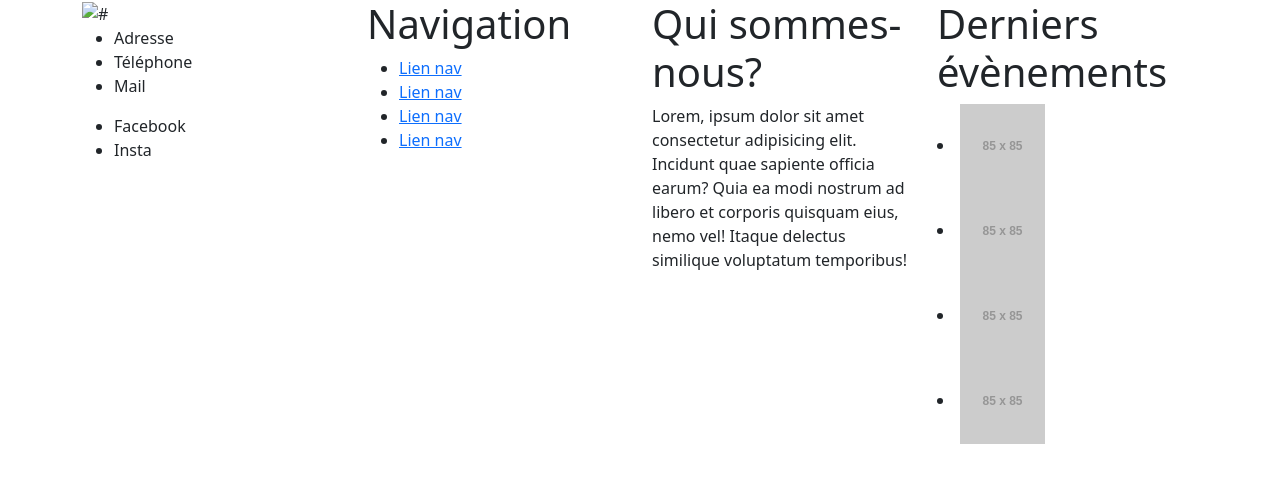
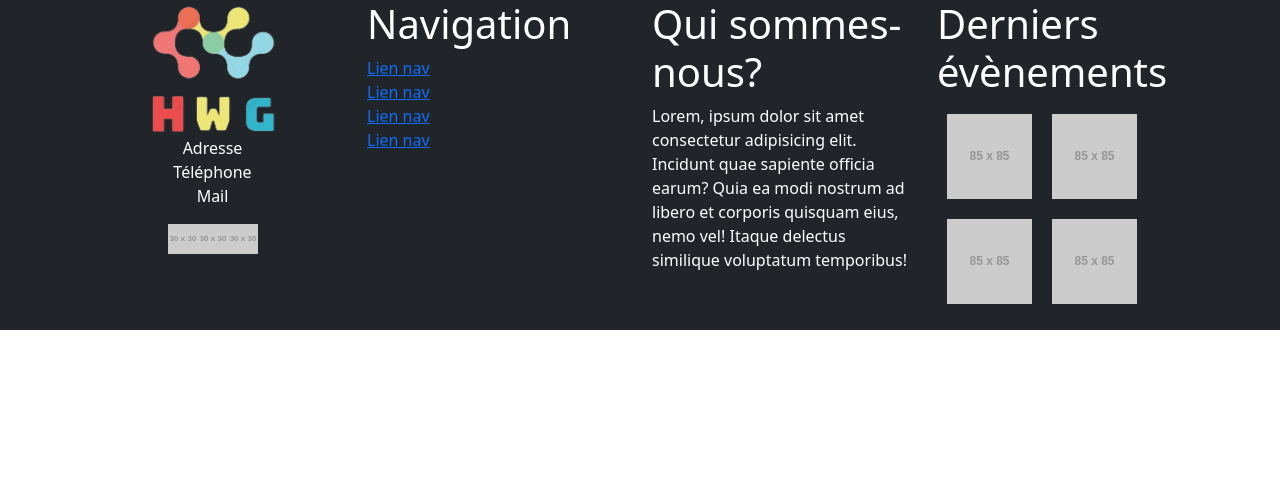
Before and after one commit to TheAkouel/herewego, a plain HTML site: page index.html in a window 1280 px wide. Drawn offline with nearby package versions, Linux system fonts and the light colour scheme; a small style sheet from the web is missing.

Commit message:
footer styling

```diff
--- a/index.html
+++ b/index.html
@@ -3,9 +3,8 @@
 <head>
     <meta charset="UTF-8">
     <meta name="viewport" content="width=device-width, initial-scale=1.0">
-    <link href="https://cdn.jsdelivr.net/npm/bootstrap@5.3.2/dist/css/bootstrap.css" rel="stylesheet" integrity="sha384-T3c6CoIi6uLrA9TneNEoa7RxnatzjcDSCmG1MXxSR1GAsXEV/Dwwykc2MPK8M2HN" crossorigin="anonymous">
-    <script src="https://cdn.jsdelivr.net/npm/bootstrap@5.3.2/dist/js/bootstrap.bundle.min.js" integrity="sha384-C6RzsynM9kWDrMNeT87bh95OGNyZPhcTNXj1NW7RuBCsyN/o0jlpcV8Qyq46cDfL" crossorigin="anonymous">
-    </script>
+    <link href="styles/bootstrap.css" rel="stylesheet">
+    <link href="styles/style.css" rel="stylesheet">
     <title>Accueil</title>
 </head>
 <body>
@@ -17,47 +16,48 @@
 
     </main>
 
-    <footer>
+    <footer class="text-bg-dark">
         <div class="container">
             <div class="row">
-                <div class="col-3">
-                    <div class="footer-logo">
-                        <img src="" alt="#">
+                <div class="footer-logo col-3">
+                    <img src="imgs/logo.png" alt="#">
                     <ul class="footer-contact">
                         <li>Adresse</li>
                         <li>Téléphone</li>
                         <li>Mail</li>
                     </ul>
-                        <ul class="footer-social">
-                            <li>Facebook</li>
-                            <li>Insta</li>
+                    <ul class="footer-social d-flex justify-content-between">
+                        <li><a href="#"><img src="http://placehold.it/30x30"></a></li>
+                        <li><a href="#"><img src="http://placehold.it/30x30"></a></li>
+                        <li><a href="#"><img src="http://placehold.it/30x30"></a></li>
                     </ul>
-                    </div>
                 </div>
                 <div class="col-3">
                     <h1>Navigation</h1>
-                    <ul>
+                    <ul class="footer-nav">
                         <li><a href="#">Lien nav</a></li>
                         <li><a href="#">Lien nav</a></li>
                         <li><a href="#">Lien nav</a></li>
                         <li><a href="#">Lien nav</a></li>
                     </ul>
                 </div>
-                <div class="col-3">
+                <div class="footer-about col-3">
                    <h1>Qui sommes-nous?</h1>
                    <p>Lorem, ipsum dolor sit amet consectetur adipisicing elit. Incidunt quae sapiente officia earum? Quia ea modi nostrum ad libero et corporis quisquam eius, nemo vel! Itaque delectus similique voluptatum temporibus!</p>
                 </div>
-                <div class="col-3">
+                <div class="footer-event col-3">
                     <h1>Derniers évènements</h1>
+                    <ul class="footer-event-box d-flex flex-wrap">
                         <li><a href="#"><img src="http://placehold.it/85x85" alt="Instagram 01"></a></li>
                         <li><a href="#"><img src="http://placehold.it/85x85" alt="Instagram 02"></a></li>
                         <li><a href="#"><img src="http://placehold.it/85x85" alt="Instagram 03"></a></li>
                         <li><a href="#"><img src="http://placehold.it/85x85" alt="Instagram 04"></a></li>
+                    </ul>
                 </div>
             </div>
         </div>
     </footer>
     <script src="https://cdn.jsdelivr.net/npm/@popperjs/core@2.11.8/dist/umd/popper.min.js" integrity="sha384-I7E8VVD/ismYTF4hNIPjVp/Zjvgyol6VFvRkX/vR+Vc4jQkC+hVqc2pM8ODewa9r" crossorigin="anonymous"></script>
-    <script src="https://cdn.jsdelivr.net/npm/bootstrap@5.3.2/dist/js/bootstrap.js" integrity="sha384-BBtl+eGJRgqQAUMxJ7pMwbEyER4l1g+O15P+16Ep7Q9Q+zqX6gSbd85u4mG4QzX+" crossorigin="anonymous"></script>
+    <script src="scripts/bootstrap.js"></script>
 </body>
 </html>
--- a/styles/style.scss
+++ b/styles/style.scss
@@ -1,13 +1,32 @@
-.btn {
-    width: 150px;
-    height: 50px;
-    border: 1px solid black;
-    background-color: black;
-    color: white;
-    transition: 500ms;
-    &:hover {
-        background-color: white;
-        color: black;
-        transition: 500ms;
+%footer-list {
+    padding-inline-start: 0;
+    list-style: none;
+}
+
+.footer-logo {
+    display: flex;
+    flex-direction: column;
+    align-items: center;
+    & img {
+        width: 150px;
     }
 }
+.footer-contact, .footer-social {
+    @extend %footer-list;
+    text-align: center;
+    & img {
+        width: 30px;
+    }
+}
+
+.footer-nav {
+    @extend %footer-list;
+
+}
+
+.footer-event-box {
+    @extend %footer-list;
+    & img {
+        margin: 10px;
+    }
+}
```
Also changed, not shown: imgs/logo.png (added), styles/style.css, 1 other file. Lines whose indentation alone changed are shown as unchanged.
